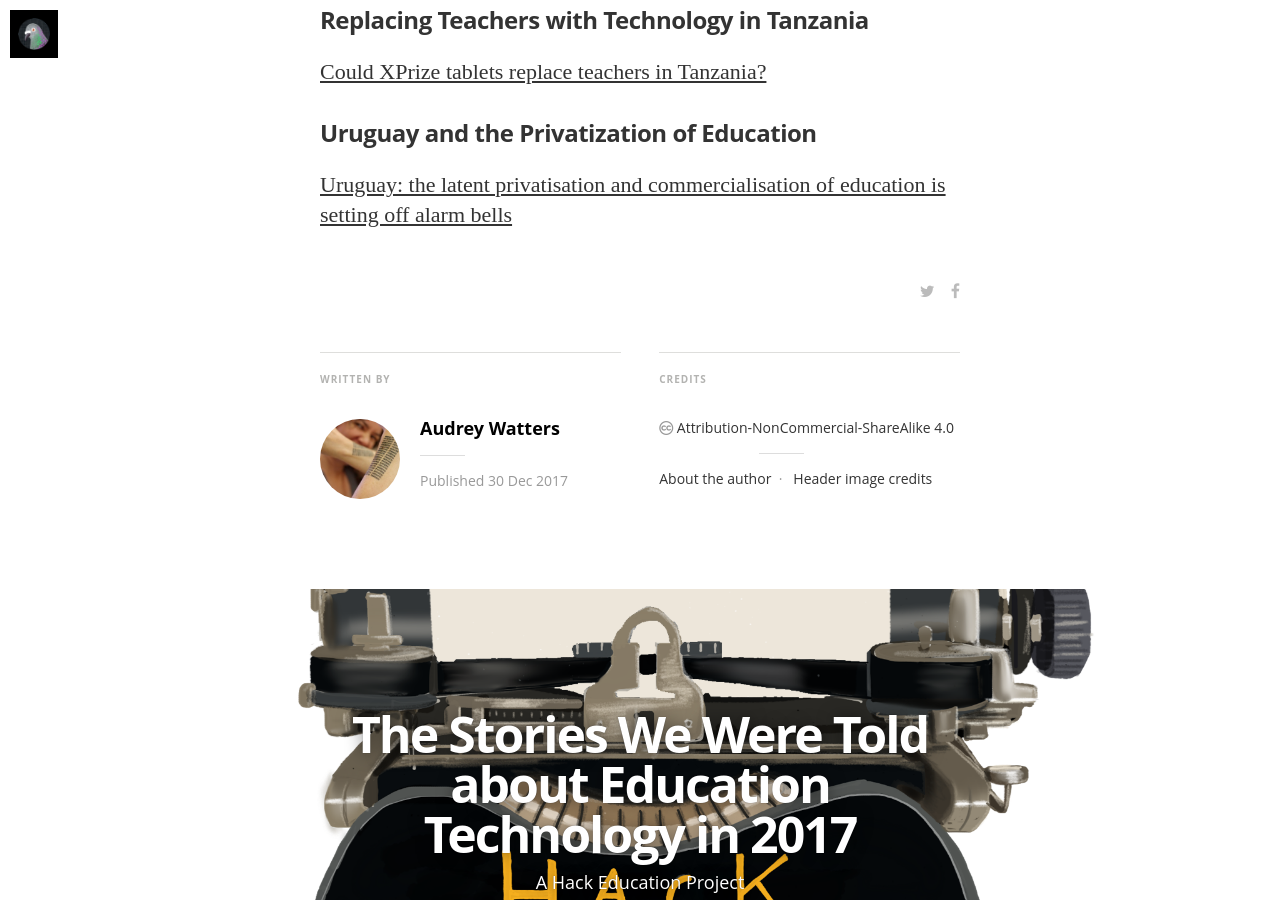
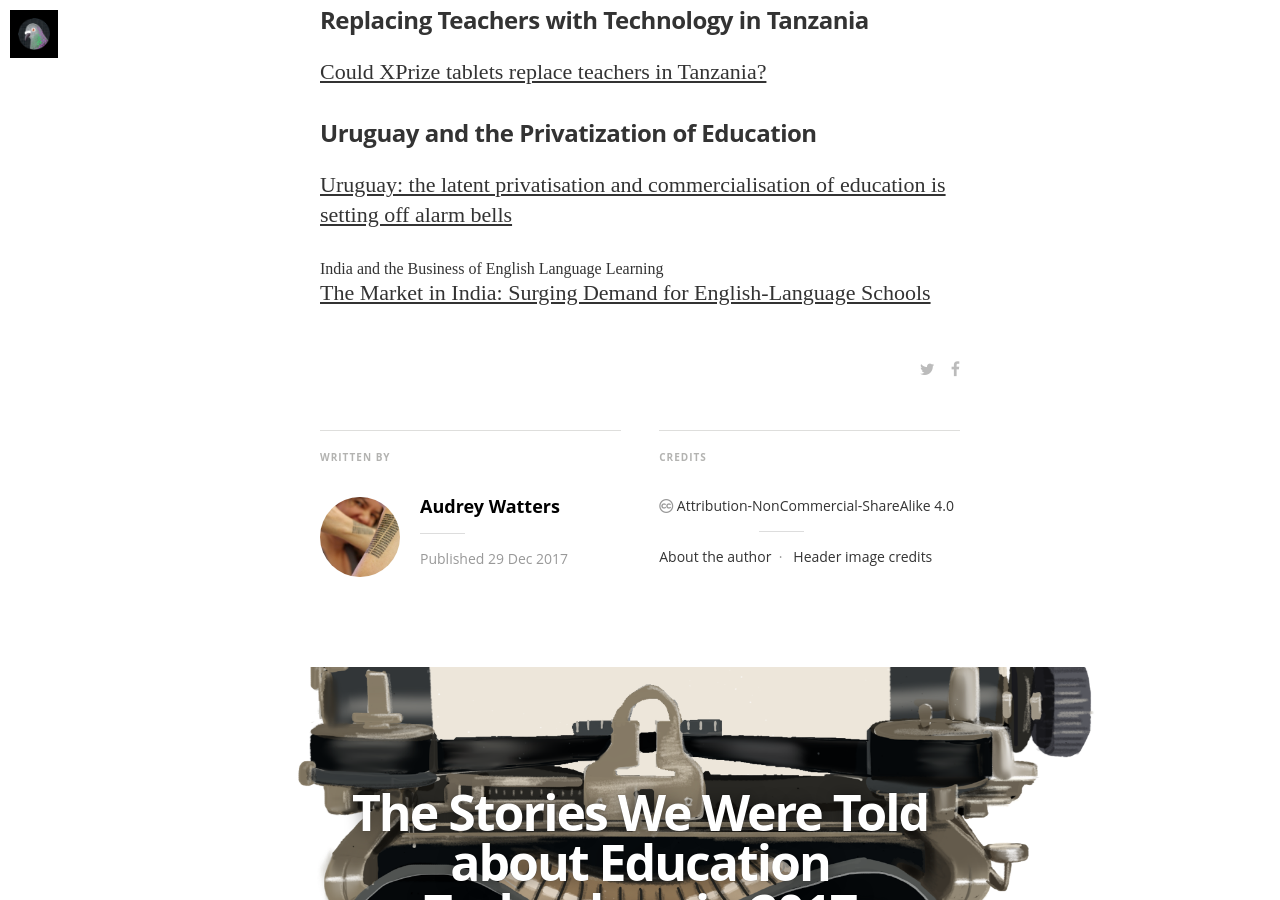
Before and after one commit to HackEducation/2017trends, a Jekyll site: the page built from _posts/2017-12-29-more-global.html, in a window 1280 px wide and 900 px high, scrolled down 3305 px. Built offline with Jekyll 4.4.1, drawn with Linux system fonts in a browser that asks for light colours; nearby versions of some CDN libraries; some web fonts are replaced; some of the changed text lies outside the part shown.

Commit message:
change date and republish

```diff
--- a/_posts/2017-12-30-more-global.html
+++ b/_posts/2017-12-29-more-global.html
@@ -1,7 +1,7 @@
 ---
 layout: post
 title: "The Other Stories We Were Told (in 2017) about Ed-Tech Globally"
-date: 2017-12-30 12:00:00 +0000
+date: 2017-12-29 12:00:00 +0000
 tags:
 image: https://s3.amazonaws.com/hackedu/2017-ed-tech-trends-11.jpg
 imagecredits: https://www.flickr.com/photos/boonkia/218792168
@@ -71,3 +71,7 @@ imagecredits: https://www.flickr.com/photos/boonkia/218792168
 <h3>Uruguay and the Privatization of Education</h3>
 <br />
 <p><a href="https://www.ei-ie.org/en/detail/15510/uruguay-the-latent-privatisation-and-commercialisation-of-education-is-setting-off-alarm-bells">Uruguay: the latent privatisation and commercialisation of education is setting off alarm bells</a></p>
+
+<he>India and the Business of English Language Learning</he>
+<br />
+<p><a href="https://marketbrief.edweek.org/marketplace-k-12/market-india-demand-english-speaking-schools-surging/">The Market in India: Surging Demand for English-Language Schools</a></p>
```
